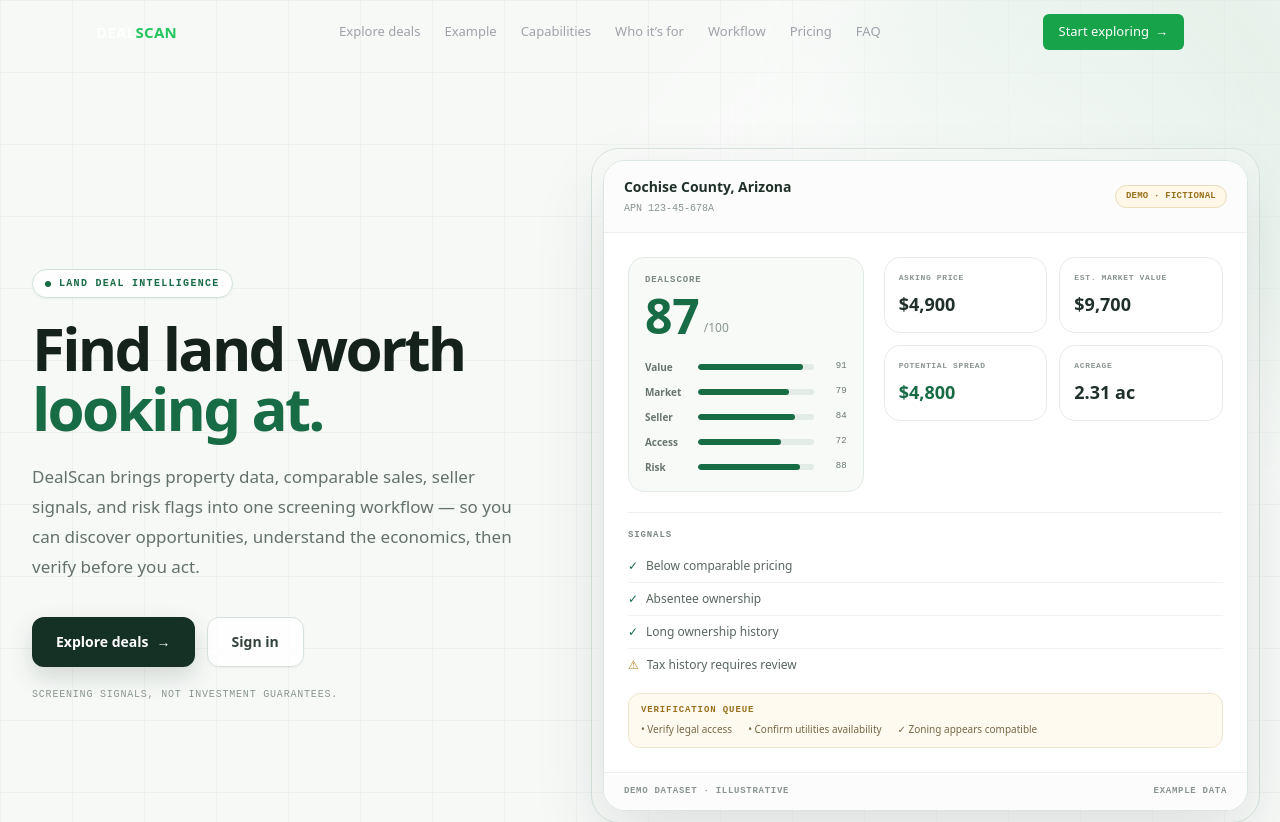
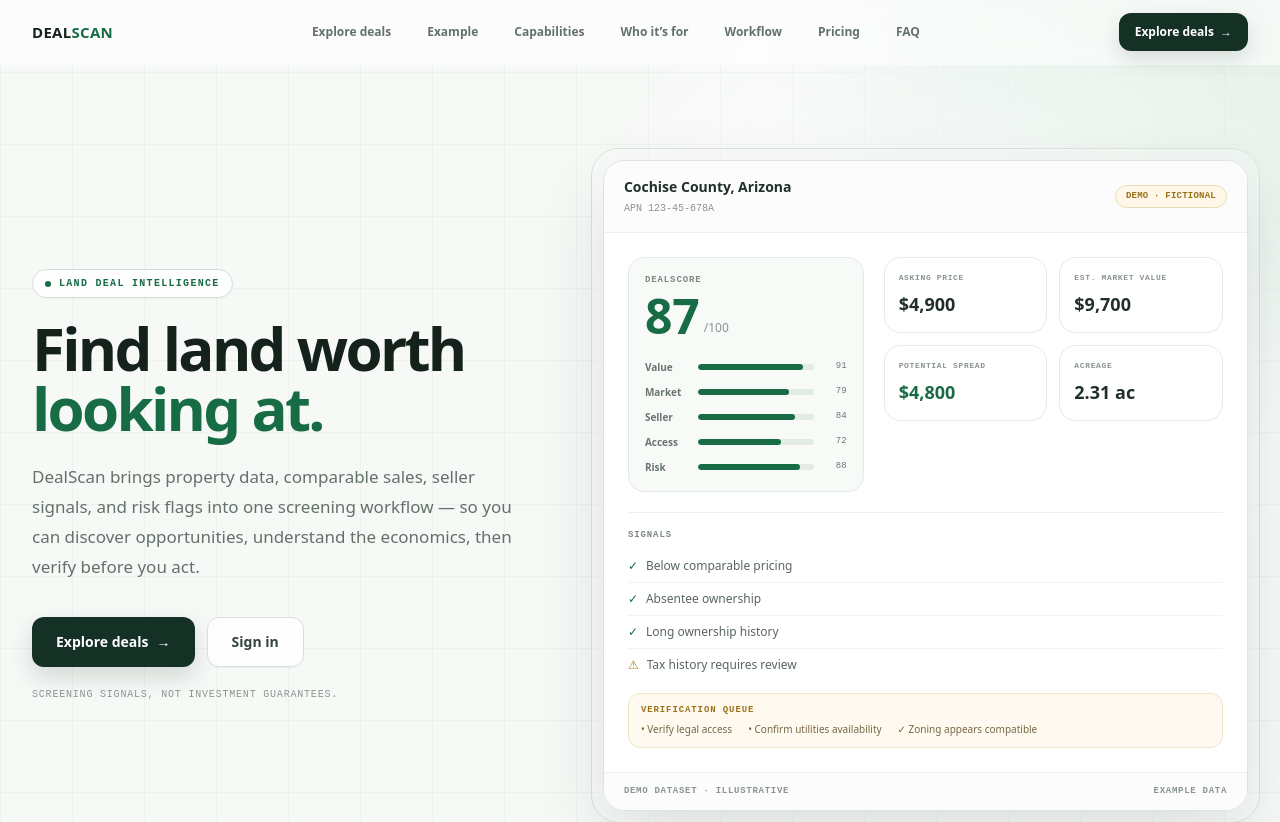
Before and after one commit to doriaphiri82-glitch/dealscan, a Next.js app in the folder landing/: page / in a window 1280 px wide. Shown: the top 822 px of the page. Built offline with nearby package versions, Linux system fonts and the light colour scheme.

Commit message:
Redesign landing navigation for light UI

```diff
--- a/landing/components/Navbar.tsx
+++ b/landing/components/Navbar.tsx
@@ -43,23 +43,23 @@
   }, [open])
 
   return (
-    <header className={`fixed top-0 inset-x-0 z-50 transition-all duration-300 ${scrolled || open ? 'bg-[#0A0A0B]/90 backdrop-blur-md border-b border-white/[0.06]' : 'bg-transparent border-b border-transparent'}`}>
-      <div className={`max-w-6xl mx-auto px-6 md:px-8 flex items-center justify-between transition-all duration-300 ${scrolled ? 'h-14' : 'h-16'}`}>
-        <a href="#" className="text-[15px] font-bold tracking-[0.02em] text-white" aria-label="DealScan home">DEAL<span className="text-brand-500">SCAN</span></a>
-        <nav aria-label="Primary" className="hidden md:flex items-center gap-6">
-          {links.map((link) => <a key={link.href} href={link.href} className="text-[13px] text-[#A1A1AA] hover:text-white transition-colors">{link.label}</a>)}
+    <header className={`fixed inset-x-0 top-0 z-50 transition-all duration-300 ${scrolled || open ? 'border-b border-[#dfe8e2] bg-white/90 shadow-[0_8px_30px_rgba(25,49,38,.06)] backdrop-blur-xl' : 'border-b border-transparent bg-white/55 backdrop-blur-sm'}`}>
+      <div className={`mx-auto flex max-w-7xl items-center justify-between px-4 transition-all duration-300 sm:px-6 lg:px-8 ${scrolled ? 'h-14' : 'h-16'}`}>
+        <a href="#" className="text-[15px] font-black tracking-[0.02em] text-[#15211b]" aria-label="DealScan home">DEAL<span className="text-[#176b45]">SCAN</span></a>
+        <nav aria-label="Primary" className="hidden items-center gap-5 lg:flex">
+          {links.map((link) => <a key={link.href} href={link.href} className="rounded-full px-2 py-1.5 text-[12px] font-semibold text-[#64716a] transition-colors hover:text-[#176b45]">{link.label}</a>)}
         </nav>
         <div className="flex items-center gap-2">
-          <a href="/deals" className="group hidden sm:inline-flex items-center gap-1.5 px-4 py-2 rounded-md bg-brand-600 hover:bg-brand-500 text-white text-[13px] font-medium transition-all hover:-translate-y-px">Start exploring <span aria-hidden="true" className="transition-transform duration-200 group-hover:translate-x-0.5">&rarr;</span></a>
-          <button type="button" onClick={() => setOpen(!open)} aria-expanded={open} aria-controls="mobile-menu" aria-label={open ? 'Close menu' : 'Open menu'} className="md:hidden inline-flex items-center justify-center w-9 h-9 rounded-md text-[#A1A1AA] hover:text-white hover:bg-white/5 transition-colors">
+          <a href="/deals" className="group hidden items-center gap-1.5 rounded-xl bg-[#153025] px-4 py-2.5 text-[12px] font-bold text-white shadow-[0_8px_20px_rgba(21,48,37,.14)] transition-all hover:-translate-y-0.5 hover:bg-[#176b45] sm:inline-flex">Explore deals <span aria-hidden="true" className="transition-transform duration-200 group-hover:translate-x-0.5">&rarr;</span></a>
+          <button type="button" onClick={() => setOpen(!open)} aria-expanded={open} aria-controls="mobile-menu" aria-label={open ? 'Close menu' : 'Open menu'} className="inline-flex h-10 w-10 items-center justify-center rounded-xl border border-[#d7e2db] bg-white text-[#34433b] shadow-sm transition-colors hover:border-[#b9cfc1] hover:text-[#176b45] lg:hidden">
             <svg width="18" height="18" viewBox="0 0 18 18" fill="none" aria-hidden="true">{open ? <path d="M4 4l10 10M14 4L4 14" stroke="currentColor" strokeWidth="1.5" strokeLinecap="round" /> : <path d="M2 4.5h14M2 9h14M2 13.5h14" stroke="currentColor" strokeWidth="1.5" strokeLinecap="round" />}</svg>
           </button>
         </div>
       </div>
-      <div id="mobile-menu" ref={menuRef} className="md:hidden" hidden={!open}>
-        <nav aria-label="Mobile" className="px-6 pb-4 pt-1 flex flex-col bg-[#0A0A0B]/95 backdrop-blur-md">
-          {links.map((link) => <a key={link.href} href={link.href} onClick={() => setOpen(false)} className="py-3 text-sm text-[#A1A1AA] hover:text-white border-b border-white/[0.04] last:border-0 transition-colors">{link.label}</a>)}
-          <a href="/deals" onClick={() => setOpen(false)} className="mt-3 inline-flex items-center justify-center gap-1.5 px-4 py-2.5 rounded-md bg-brand-600 hover:bg-brand-500 text-white text-[13px] font-medium">Open deal explorer <span aria-hidden="true">&rarr;</span></a>
+      <div id="mobile-menu" ref={menuRef} className="border-t border-[#e6ece8] bg-white/95 shadow-[0_18px_45px_rgba(25,49,38,.08)] backdrop-blur-xl lg:hidden" hidden={!open}>
+        <nav aria-label="Mobile" className="mx-auto flex max-w-7xl flex-col px-4 pb-5 pt-2 sm:px-6">
+          {links.map((link) => <a key={link.href} href={link.href} onClick={() => setOpen(false)} className="border-b border-[#edf1ee] py-3.5 text-sm font-semibold text-[#59675f] transition-colors hover:text-[#176b45] last:border-0">{link.label}</a>)}
+          <a href="/deals" onClick={() => setOpen(false)} className="mt-3 inline-flex items-center justify-center gap-1.5 rounded-xl bg-[#153025] px-4 py-3 text-[13px] font-bold text-white transition-colors hover:bg-[#176b45]">Open deal explorer <span aria-hidden="true">&rarr;</span></a>
         </nav>
       </div>
     </header>
```
